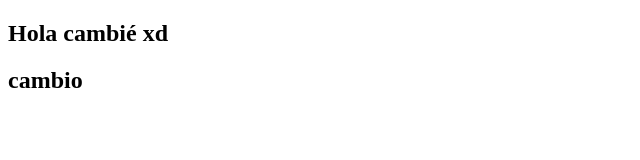
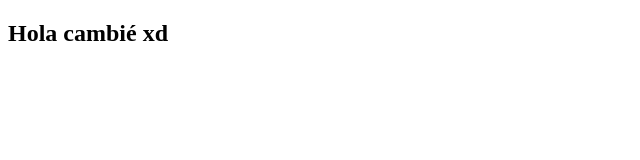
Before and after one commit to Marcsxd/git-testing, a plain HTML site: page index.html in a window 1280 px wide. Shown: the full height of the page, 0-640 px from the left. Drawn offline with Linux system fonts and the light colour scheme.

Commit message:
Revert "random change"
This reverts commit 544fd233df9cadf704b39275b2b9ac49281c74b4.

```diff
--- a/index.html
+++ b/index.html
@@ -8,7 +8,6 @@
 <body>
     <section>
         <h1>Hola cambié xd</h1>
-        <h2>cambio</h2>
     </section>
 </body>
 </html>
```
